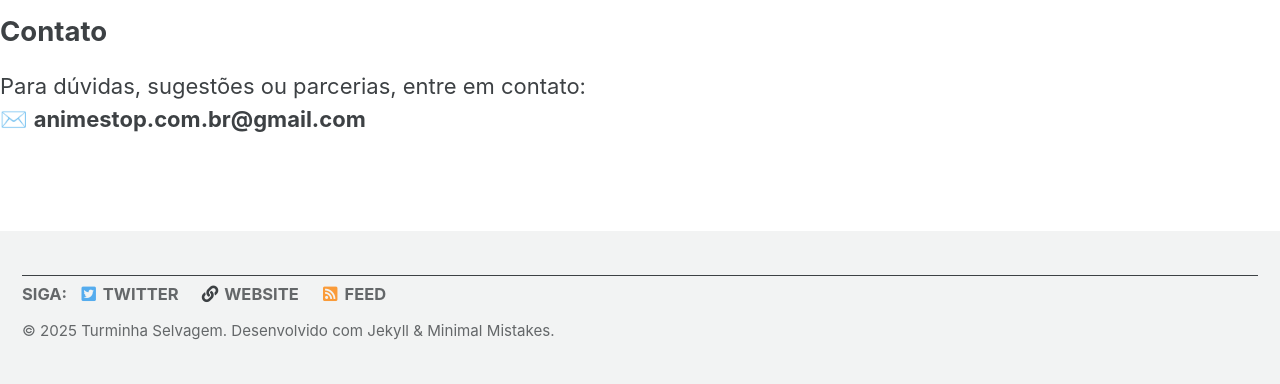
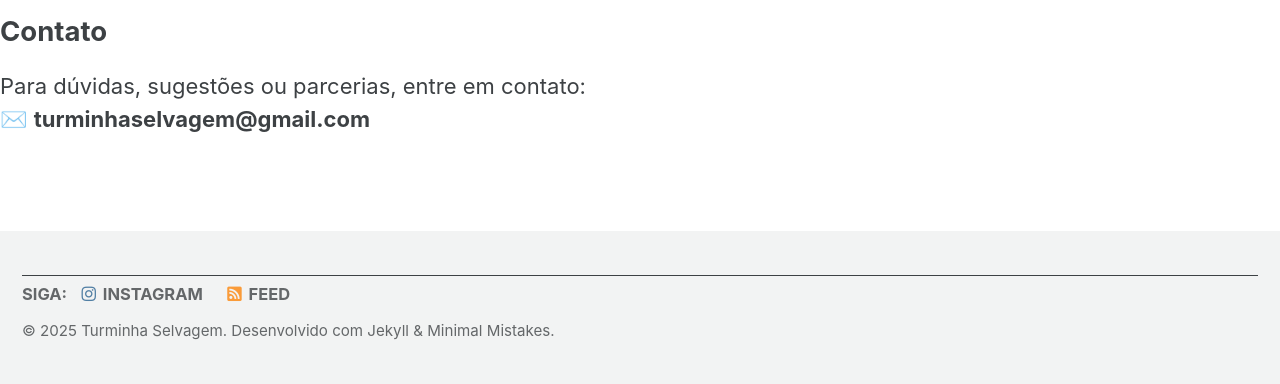
Before and after one commit to BieAnimaton/turminhaselvagem, a Jekyll site: the page built from _pages/sobre.md, in a window 1280 px wide. Shown: the part 1834-2218 px from the top of the page. Built offline with Jekyll 4.4.1, drawn with Linux system fonts in a browser that asks for light colours; cached includes are drawn as plain includes; our own code applies the rules of GitHub Pages for plain Markdown files.

Commit message:
updating

```diff
--- a/_config.yml
+++ b/_config.yml
@@ -114,11 +114,11 @@ author:
       #icon: "fas fa-fw fa-envelope-square"
       #url: "mailto:turminhaselvagem@gmail.com"
     - label: "Website"
-      icon: "fas fa-fw fa-link"
-      url: "https://bragioncorp.com/"
+      # icon: "fas fa-fw fa-link"
+      # url: "https://bragioncorp.com/"
     - label: "Twitter"
-      icon: "fab fa-fw fa-twitter-square"
-      url: "https://x.com/AnimesTopComBr"
+      # icon: "fab fa-fw fa-twitter-square"
+      # url: "https://x.com/AnimesTopComBr"
     - label: "Facebook"
       icon: "fab fa-fw fa-facebook-square"
       # url: "https://facebook.com/"
@@ -127,14 +127,14 @@ author:
       # url: "https://github.com/bragioncorp"
     - label: "Instagram"
       icon: "fab fa-fw fa-instagram"
-      # url: "https://instagram.com/"
+      url: "https://www.instagram.com/turminhaselvagem_oficial/"
 
 # Site Footer
 footer:
   links:
     - label: "Twitter"
-      icon: "fab fa-fw fa-twitter-square"
-      url: "https://x.com/TurmaSelvagem"
+      # icon: "fab fa-fw fa-twitter-square"
+      # url: "https://x.com/TurmaSelvagem"
     - label: "Facebook"
       icon: "fab fa-fw fa-facebook-square"
       # url:
@@ -145,8 +145,8 @@ footer:
       # icon: "fab fa-fw fa-linkedin"
       # url:
     - label: "Website"
-      icon: "fas fa-fw fa-link"
-      url: "https://bragioncorp.com/"
+      # icon: "fas fa-fw fa-link"
+      # url: "https://bragioncorp.com/"
     - label: "GitLab"
       icon: "fab fa-fw fa-gitlab"
       # url:
@@ -155,7 +155,7 @@ footer:
       # url:
     - label: "Instagram"
       icon: "fab fa-fw fa-instagram"
-      # url:
+      url: https://www.instagram.com/turminhaselvagem_oficial/
 
 
 # Reading Files
--- a/_pages/sobre.md
+++ b/_pages/sobre.md
@@ -49,4 +49,4 @@ Se algum conteúdo infringir direitos, entre em contato para remoção imediata.
 
 ## Contato
 Para dúvidas, sugestões ou parcerias, entre em contato:
-✉️ **animestop.com.br@gmail.com**
+✉️ **turminhaselvagem@gmail.com**
```
